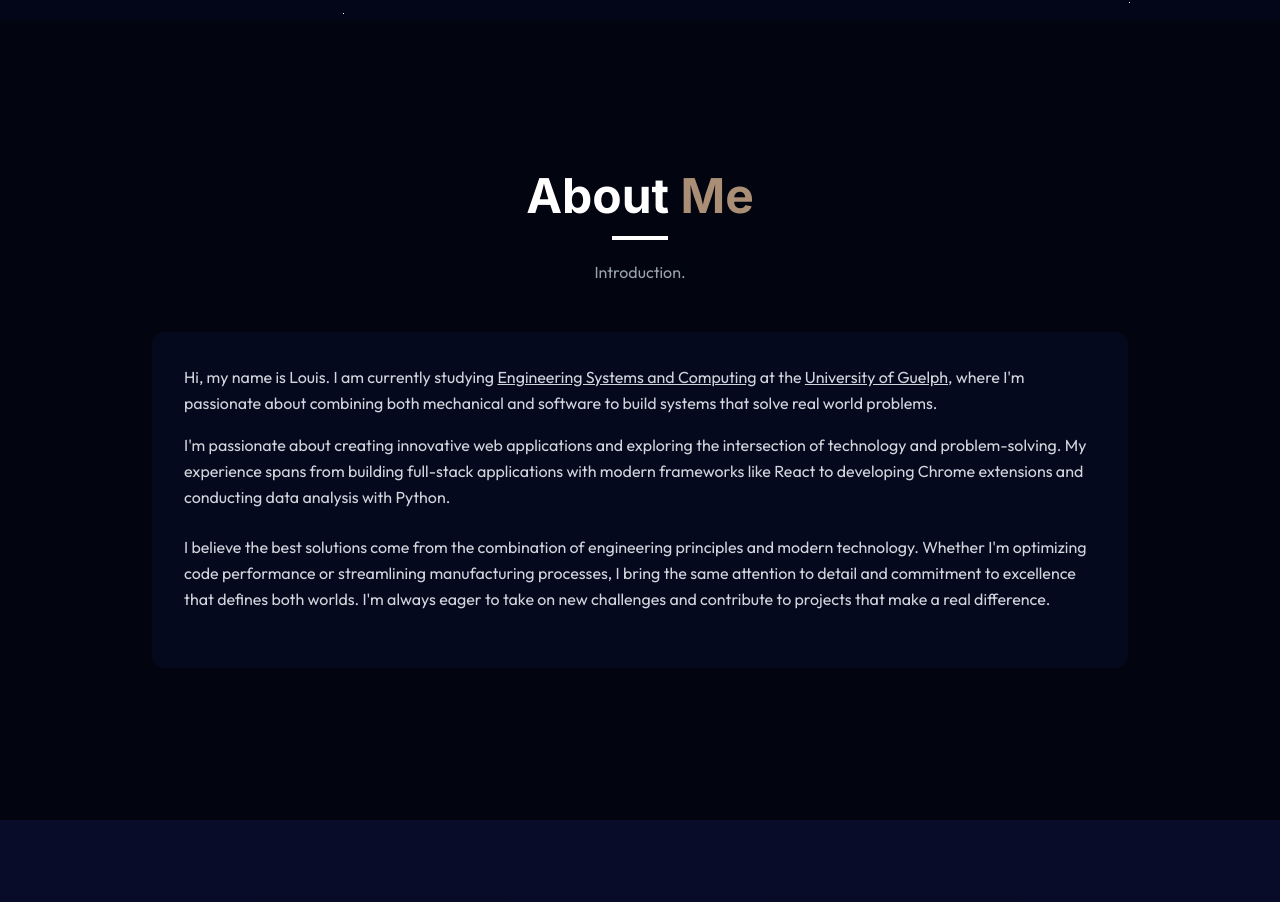
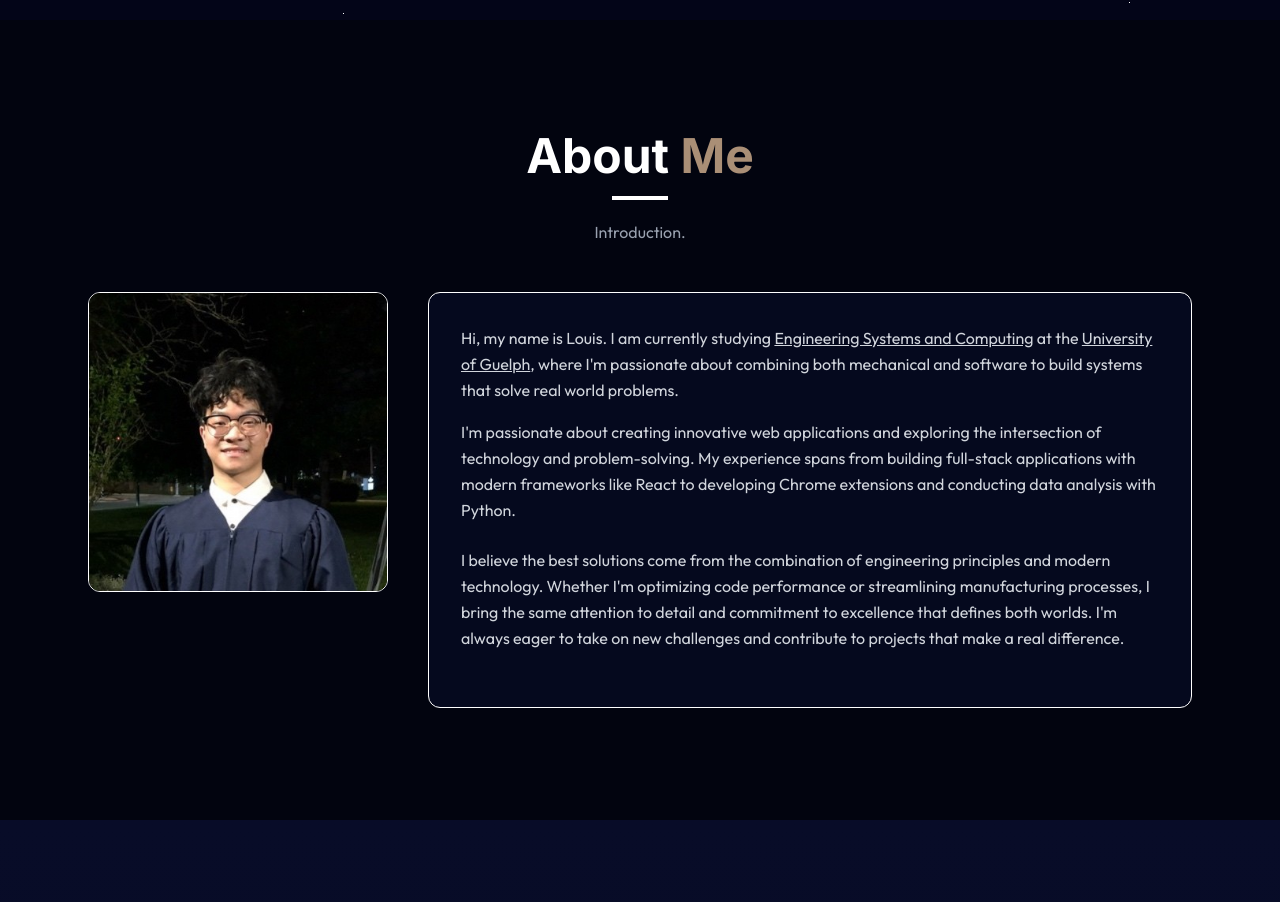
Before and after one commit to louisnguyenn/Louis-Personal-Portfolio, a React (Vite) app: page / in a window 1280 px wide. Shown: the part 780-1682 px from the top of the page. Built offline with nearby package versions, Linux system fonts and the light colour scheme.

Commit message:
added profile

```diff
--- a/src/components/sections/About.jsx
+++ b/src/components/sections/About.jsx
@@ -4,7 +4,7 @@ import StarBorder from '../StarBorder'
 export const About = () => {
   return (
     <section id="about" className="min-h-screen flex items-center justify-center py-20 bg-[#02040F]">
-      <div className="max-w-5xl mx-auto px-6">
+      <div className="max-w-6xl mx-auto px-6">
         <ScrollReveal direction="up" distance={50} duration={0.8}>
           <h2 className="text-5xl font-bold mb-4 text-white text-center">About <span className="text-[#AA8F76]">Me</span></h2>
           <hr className="h-1 w-14 m-auto bg-white border-0" />
@@ -22,7 +22,15 @@ export const About = () => {
           color="white"
           speed="5s"
         > */}
-        <div className="bg-[#05091e] relative rounded-xl p-8">
+
+        <div className="flex gap-10 items-start">
+          <div className="flex-shrink-0">
+            <ScrollReveal direction="up" distance={50} duration={0.8}>
+              <img src="/pfp.jpg" className="w-75 h-75 object-cover rounded-xl border border-white" />
+              </ScrollReveal>
+          </div>
+
+          <div className="bg-[#05091e] relative rounded-xl p-8 flex-1 border border-white">
             <ScrollReveal direction="up" distance={50} duration={0.8}>
               <p className="text-gray-300 mb-4 leading-relaxed">
                 Hi, my name is Louis. I am currently studying <a href="https://www.uoguelph.ca/programs/engineering-systems-and-computing/" className="underline transition-colors hover:text-white" target="_blank">Engineering Systems and Computing</a> at the <a href="https://www.uoguelph.ca/" className="underline transition-colors hover:text-white" target="_blank">University of Guelph</a>, where I'm passionate about combining both mechanical and software to build systems that solve real world problems.
@@ -43,6 +51,7 @@ export const About = () => {
               </p>
             </ScrollReveal>
           </div>
+        </div>
         {/* </StarBorder> */}
       </div>
     </section>
```
Lines whose indentation alone changed are shown as unchanged.
